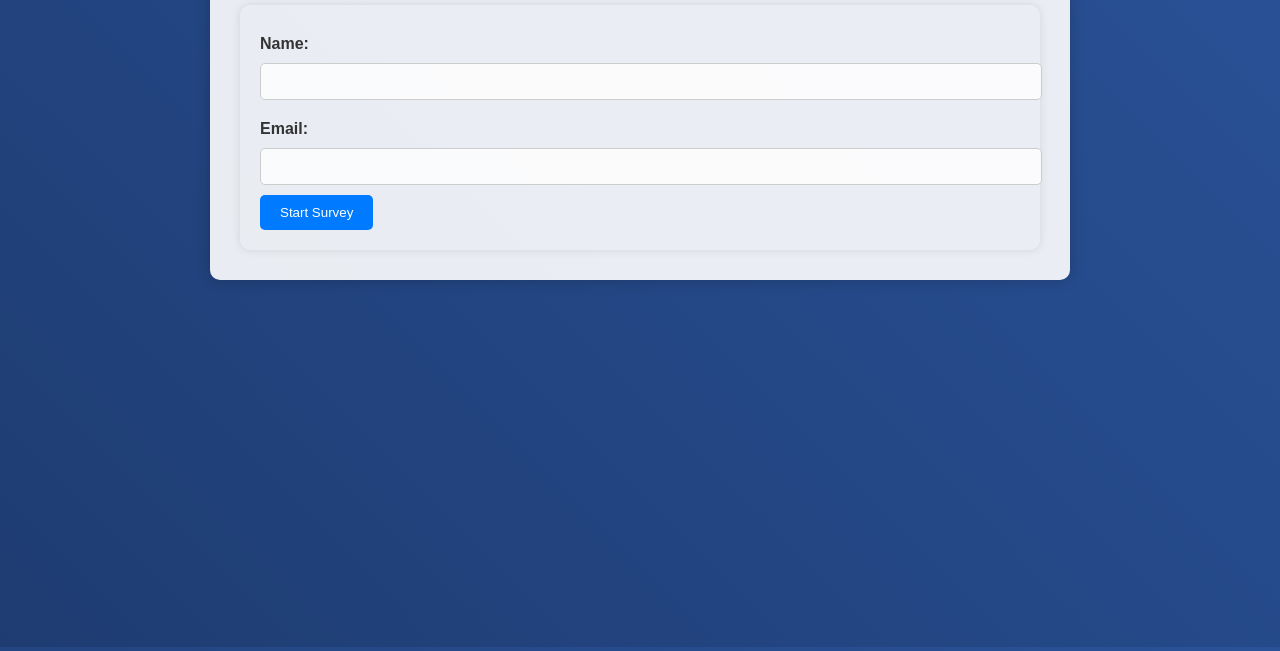
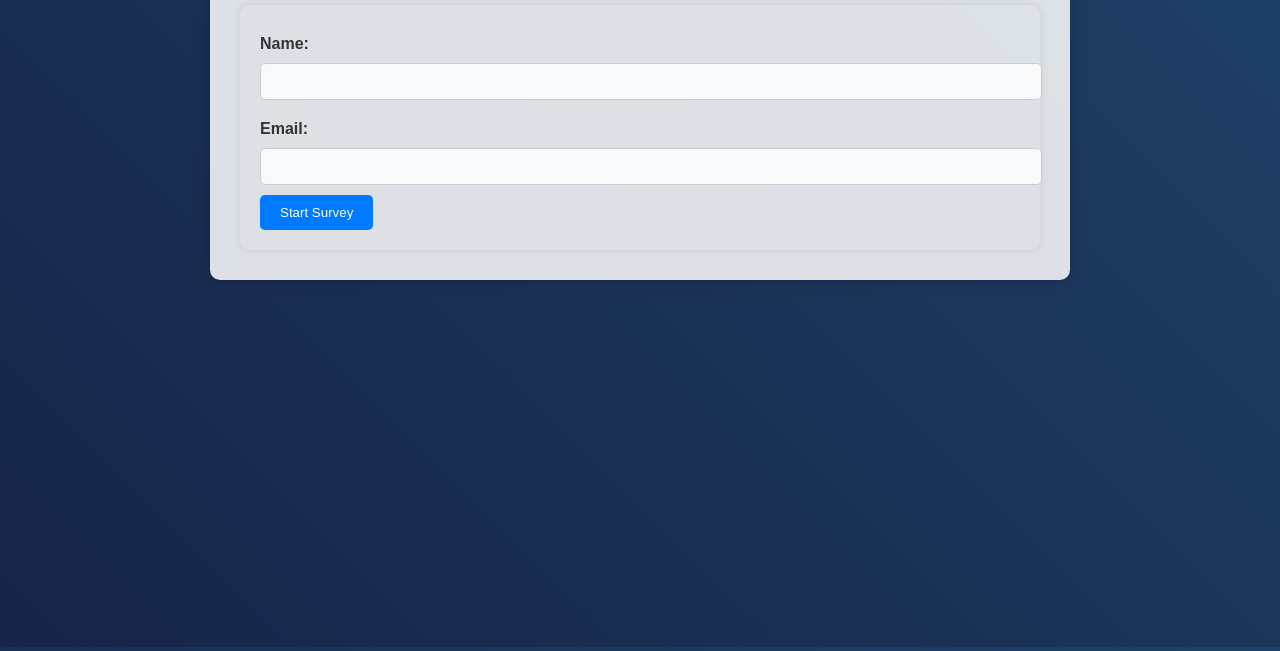
Before and after one commit to rixhabhftw/proto-6, a plain HTML site: page index.html in a window 1280 px wide. Shown: the part 153-804 px from the top of the page. Drawn offline with Linux system fonts and the light colour scheme.

Commit message:
Update styles.css

```diff
--- a/styles.css
+++ b/styles.css
@@ -3,7 +3,7 @@ body, html {
     height: 100%;
     margin: 0;
     font-family: 'Arial', sans-serif;
-    background: linear-gradient(45deg, #1e3c72, #2a5298);
+    background: linear-gradient(45deg, #162447, #1f4068);
     color: #ffffff;
     overflow: hidden;
 }
@@ -16,7 +16,7 @@ body, html {
 }
 
 .container {
-    background: rgba(255, 255, 255, 0.9); /* Adjusted transparency */
+    background: rgba(255, 255, 255, 0.85); /* Adjusted transparency */
     padding: 30px;
     border-radius: 10px;
     box-shadow: 0 0 15px rgba(0, 0, 0, 0.2);
```
